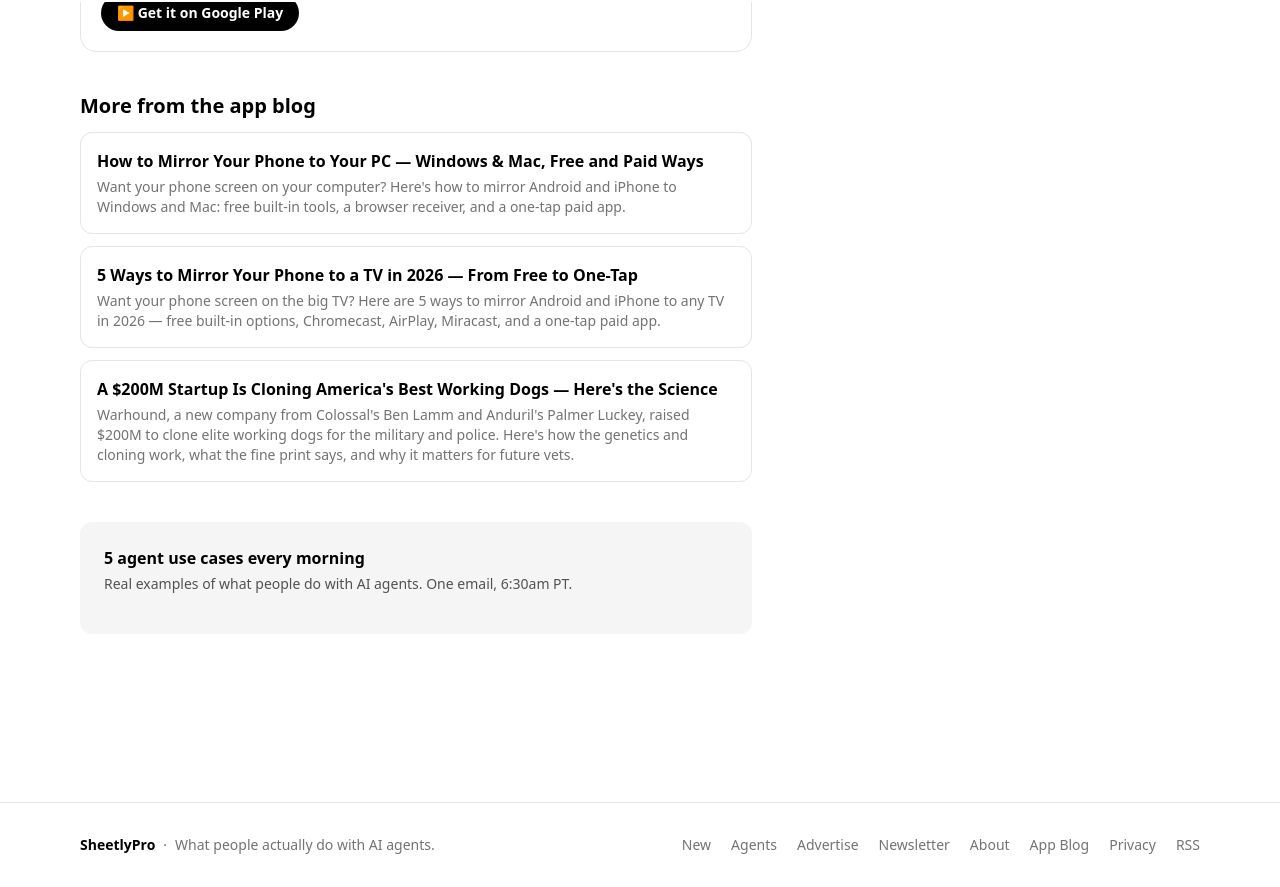
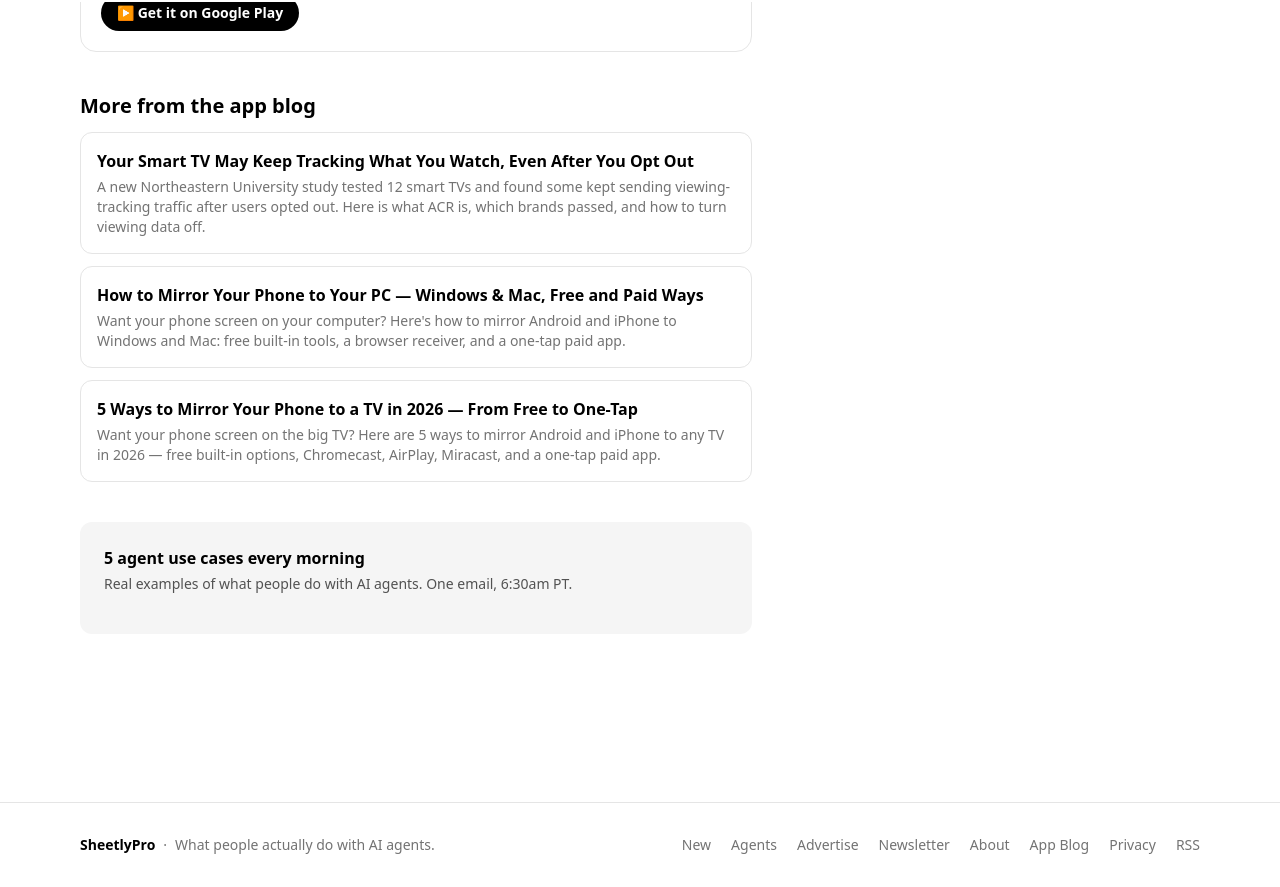
Before and after one commit to Stropurbo/bank-statement-frontend, a React (Vite) app: page /apps/best-3d-horse-anatomy-app-vet-students in a window 1280 px wide. Shown: the part 798-1685 px from the top of the page. Built offline with nearby package versions, Linux system fonts and the light colour scheme.

Commit message:
apps-blog-daily 2026-10-25: Smart TV tracking after opt-out study (TV Cast trend-jack, QA pass)

```diff
--- a/src/data/appBlog.js
+++ b/src/data/appBlog.js
@@ -47,6 +47,49 @@ export const APPS = [
 // Body blocks: { p: "..." } | { h2: "..." } | { ul: ["..."] } | { ol: ["..."] }
 // Keep <strong> tags inside strings for emphasis. Keep Play URLs exact.
 export const APP_POSTS = [
+  {
+    slug: "smart-tv-tracking-after-opt-out-study",
+    title: "Your Smart TV May Keep Tracking What You Watch, Even After You Opt Out",
+    date: "2026-10-25",
+    description:
+      "A new Northeastern University study tested 12 smart TVs and found some kept sending viewing-tracking traffic after users opted out. Here is what ACR is, which brands passed, and how to turn viewing data off.",
+    appId: "tv-cast",
+    body: [
+      {
+        p: "Your smart TV probably knows what you watched last night. Most modern TVs watch what is on screen and report it back, a feature meant to power recommendations and ads. A new study from Northeastern University tested whether turning that feature off actually stops it. On some of the biggest TV brands, it did not.",
+      },
+      { h2: "What is ACR, and why does your TV use it?" },
+      {
+        p: "The technology is called automatic content recognition, or ACR. It takes tiny fingerprints of the video or audio on screen, a few times a second, and matches them against a database to identify the show, movie, game or ad playing. Think of it like Shazam, but for your television. TV makers say it helps with recommendations and keeps TV prices down. Advertisers use the viewing profiles it builds to target ads, not just on your TV but elsewhere too.",
+      },
+      { h2: "What the new study tested" },
+      {
+        p: "The study, titled \"Watching the Watchers,\" ran 5,943 controlled experiments on 12 televisions from 10 manufacturers, covering eight operating systems. The researchers watched what each TV sent over the internet with ACR tracking on, then opted out in the TV's settings and checked again. The goal was simple: does the off switch actually work?",
+      },
+      { h2: "The results: two brands kept phoning home" },
+      {
+        p: "On Samsung TVs running Tizen and Vizio TVs running SmartCast, network traffic to ACR servers continued after the researchers opted out, in the scenarios tested. One important caveat: most of this traffic was encrypted, so the researchers could not see exactly what was inside it or confirm how the companies used it. What they could see was that the TVs kept contacting the tracking servers after being told to stop.",
+      },
+      { h2: "The brands where opting out worked" },
+      {
+        p: "It was not all bad news. On LG's webOS, Sony's Google TV, Amazon Fire TV and VIDAA, opting out worked in the scenarios tested, and the ACR traffic stopped. Roku mostly passed too, with one exception: its opt-out did not cover its own streaming service, The Roku Channel. Vizio had a second, separate problem: its free WatchFree+ service sent program titles in unencrypted form, so anyone on the network path could read them.",
+      },
+      { h2: "How to turn off viewing data on your TV" },
+      {
+        ul: [
+          "Open Settings, then look for Privacy (on some TVs it sits under Terms and Privacy).",
+          "Find a switch called Viewing Information, Viewing Data, or something similar, and turn it off. Also switch off interest-based or personalized ads if you see that option.",
+          "Turn off voice features you do not use, since some TVs listen for voice commands through the remote.",
+          "Check back after big software updates. Settings can quietly reset when a TV updates, so a five-minute check every few months is worth it.",
+          "If you are comfortable with router settings, you can also put your TV on a separate guest network, which limits what it can see about your other devices.",
+        ],
+      },
+      { h2: "Watch from your phone instead" },
+      {
+        p: "If most of what you watch already lives on your phone, you can skip the TV's built-in apps and put your phone on the big screen instead. For the other ways to get your phone onto a TV, see our guide to <a href=\"/apps/ways-to-mirror-phone-to-tv-2026\">5 ways to mirror your phone to a TV</a>. <strong>TV Cast</strong> is a paid Android app that mirrors your phone to any TV or PC in seconds, with no Chromecast needed, and it works with smart TVs, Fire TV and browsers. It is a one-time purchase with no subscription. One honest note: mirroring from your phone does not switch off your TV's own tracking, so the privacy steps above still matter.",
+      },
+    ],
+  },
   {
     slug: "mirror-phone-to-pc-windows-mac",
     title: "How to Mirror Your Phone to Your PC — Windows & Mac, Free and Paid Ways",
```
Also changed, not shown: 1 other file (tests, documents, lock files or other folders).
